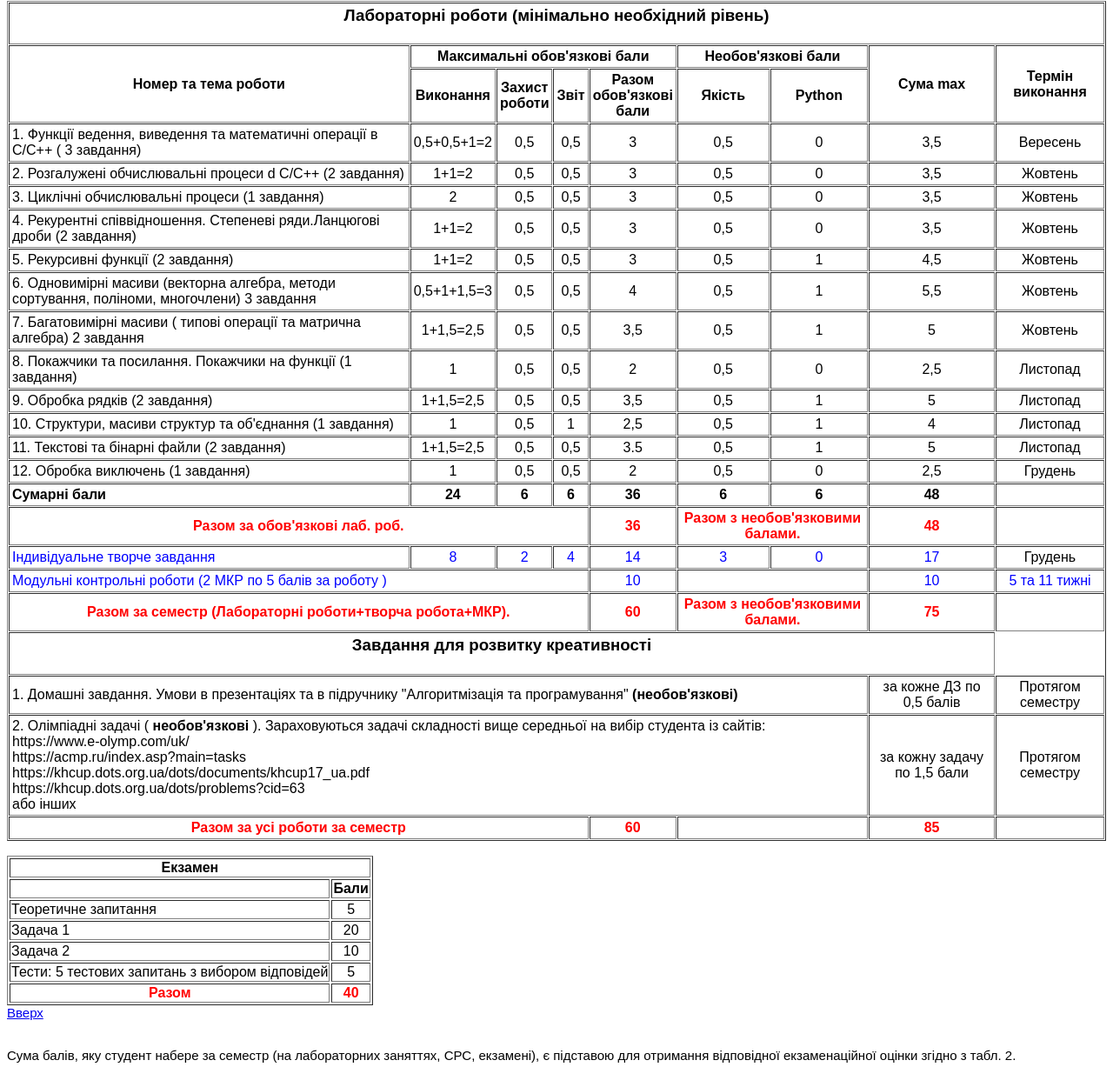
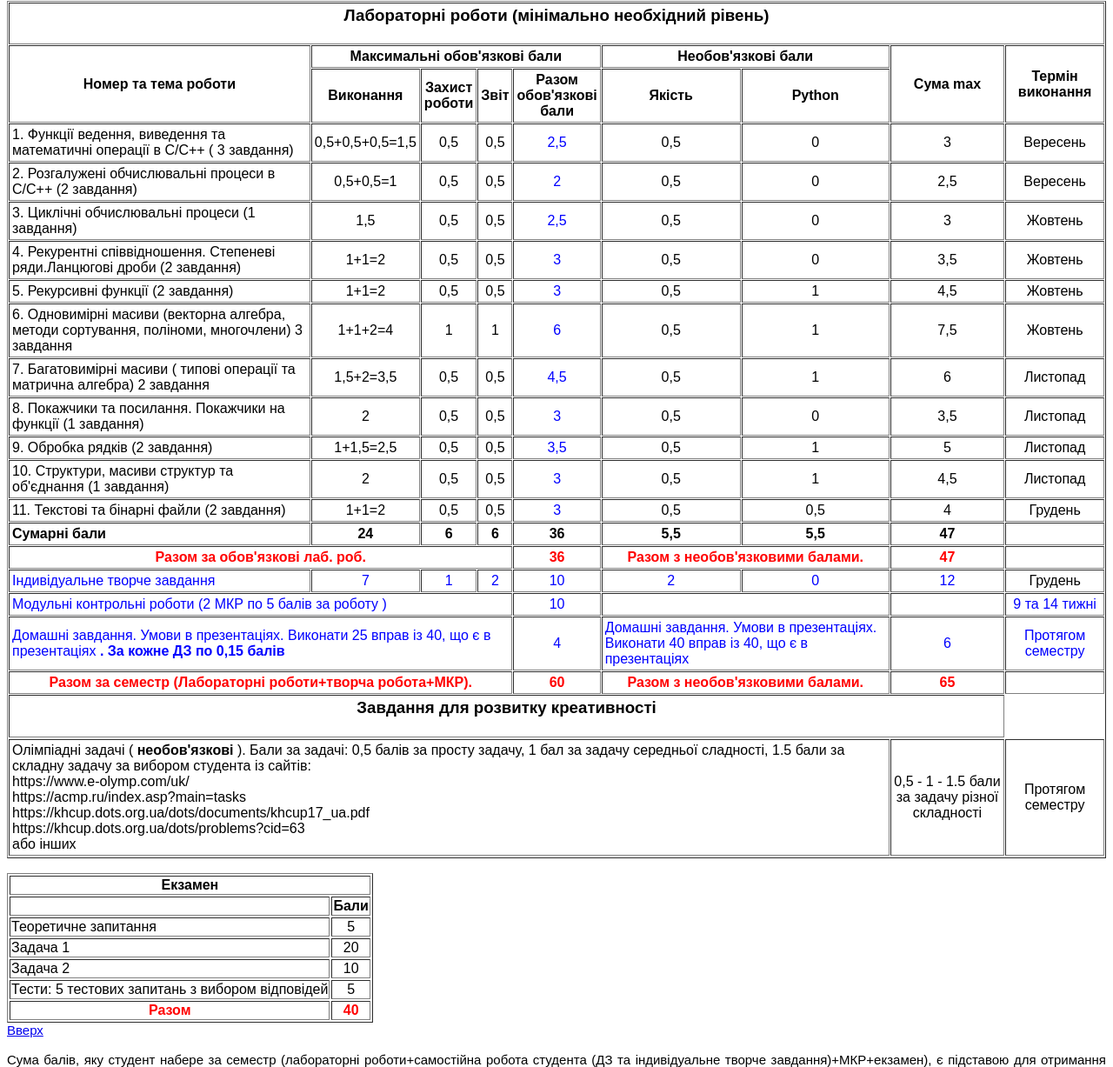
Before and after one commit to 0x99E/c_web, a plain HTML site: page rating.htm in a window 1280 px wide. Shown: the part 278-1505 px from the top of the page at 87% size. Drawn offline with Linux system fonts and the light colour scheme.

Commit message:
Added new rating system!

```diff
--- a/rating.htm
+++ b/rating.htm
@@ -3,16 +3,6 @@
 <title>Untitled Document</title>
 <meta http-equiv="Content-Type" content="text/html; charset=utf-8">
 <link rel="stylesheet" type="text/css" href="style.css">
-<!-- Global site tag (gtag.js) - Google Analytics -->
-<script
-<script async src="https://www.googletagmanager.com/gtag/js?id=G-VWZ3P28ZV2"></script>
-<script>
-  window.dataLayer = window.dataLayer || [];
-  function gtag(){dataLayer.push(arguments);}
-  gtag('js', new Date());
-
-  gtag('config', 'G-VWZ3P28ZV2');
-</script>
 </head>
 <body>
 <a name = "top"></a>
@@ -58,35 +48,35 @@
 
   <tr>
     <td>1. Функції ведення, виведення та математичні операції в C/C++ ( 3 завдання)</td>
-    <td align="center">0,5+0,5+1=2</td>
+    <td align="center">0,5+0,5+0,5=1,5</td>
     <td align="center">0,5</td>
     <td align="center">0,5</td>
-    <td align="center">3</td>
+    <td align="center"><font color="blue">2,5</font></td>
     <td align="center">0,5</td>,
     <td align="center">0</td>
-     <td align="center">3,5</td>
+     <td align="center">3</td>
     <td align="center">Вересень</td>
   </tr>
   <tr>
-    <td>2. Розгалужені обчислювальні процеси d C/C++ (2 завдання)</td>
-    <td align="center">1+1=2</td>
+    <td>2. Розгалужені обчислювальні процеси в C/C++ (2 завдання)</td>
+    <td align="center">0,5+0,5=1</td>
     <td align="center">0,5</td>
     <td align="center">0,5</td>
-    <td align="center">3</td>
+    <td align="center"><font color="blue">2</font></td>
     <td align="center">0,5</td>
     <td align="center">0</td>
-    <td align="center">3,5</td>
-    <td align="center">Жовтень</td>
+    <td align="center">2,5</td>
+    <td align="center">Вересень</td>
   </tr>
   <tr>
     <td>3. Циклічні обчислювальні процеси  (1 завдання)</td>
-    <td align="center">2</td>
+    <td align="center">1,5</td>
     <td align="center">0,5</td>
     <td align="center">0,5</td>
-    <td align="center">3</td>
+    <td align="center"><font color="blue">2,5</font></td>
     <td align="center">0,5</td>
     <td align="center">0</td>
-    <td align="center">3,5</td>
+    <td align="center">3</td>
     <td align="center">Жовтень</td>
   </tr>
   <tr>
@@ -94,7 +84,7 @@
     <td align="center">1+1=2</td>
     <td align="center">0,5</td>
     <td align="center">0,5</td>
-    <td align="center">3</td>
+    <td align="center"><font color="blue">3</font></td>
     <td align="center">0,5</td>
     <td align="center">0</td>
    <td align="center">3,5</td>
@@ -105,7 +95,7 @@
     <td align="center">1+1=2</td>
     <td align="center">0,5</td>
     <td align="center">0,5</td>
-    <td align="center">3</td>
+    <td align="center"><font color="blue">3</font></td>
     <td align="center">0,5</td>
     <td align="center">1</td>
      <td align="center">4,5</td>
@@ -113,35 +103,35 @@
   </tr>
    <tr>
     <td>6. Одновимірні масиви (векторна алгебра, методи сортування, поліноми, многочлени) 3 завдання</td>
-    <td align="center">0,5+1+1,5=3</td>
-    <td align="center">0,5</td>
-    <td align="center">0,5</td>
-    <td align="center">4</td>
+    <td align="center">1+1+2=4</td>
+    <td align="center">1</td>
+    <td align="center">1</td>
+    <td align="center"><font color="blue">6</font></td>
     <td align="center">0,5</td>
     <td align="center">1</td>
-    <td align="center">5,5</td>
+    <td align="center">7,5</td>
     <td align="center">Жовтень</td>
   </tr>
   <tr>
     <td>7. Багатовимірні масиви ( типові операції та  матрична алгебра) 2 завдання</td>
-    <td align="center">1+1,5=2,5</td>
+    <td align="center">1,5+2=3,5</td>
     <td align="center">0,5</td>
     <td align="center">0,5</td>
-    <td align="center">3,5</td>
+    <td align="center"><font color="blue">4,5</font></td>
     <td align="center">0,5</td>
     <td align="center">1</td>
-    <td align="center">5</td>
-    <td align="center">Жовтень</td>
+    <td align="center">6</td>
+    <td align="center">Листопад</td>
   </tr>
  <tr>
     <td>8. Покажчики та посилання. Покажчики на функції (1 завдання)</td>
-    <td align="center">1</td>
+    <td align="center">2</td>
     <td align="center">0,5</td>
     <td align="center">0,5</td>
-    <td align="center">2</td>
+    <td align="center"><font color="blue">3</font></td>
     <td align="center">0,5</td>
     <td align="center">0</td>
-    <td align="center">2,5</td>
+    <td align="center">3,5</td>
     <td align="center">Листопад</td>
   </tr>
   <tr>
@@ -149,7 +139,7 @@
     <td align="center">1+1,5=2,5</td>
     <td align="center">0,5</td>
     <td align="center">0,5</td>
-    <td align="center">3,5</td>
+    <td align="center"><font color="blue">3,5</font></td>
     <td align="center">0,5</td>
     <td align="center">1</td>
     <td align="center">5</td>
@@ -158,64 +148,54 @@
 
   <tr>
     <td>10. Структури, масиви структур та об'єднання (1 завдання)</td>
-    <td align="center">1</td>
+    <td align="center">2</td>
+    <td align="center">0,5</td>
+    <td align="center">0,5</td>
+    <td align="center"><font color="blue">3</font></td>
     <td align="center">0,5</td>
     <td align="center">1</td>
-    <td align="center">2,5</td>
-    <td align="center">0,5</td>
-    <td align="center">1</td>
-    <td align="center">4</td>
+    <td align="center">4,5</td>
     <td align="center">Листопад</td>
   </tr>
   <tr>
     <td>11. Текстові та бінарні файли (2 завдання)</td>
-    <td align="center">1+1,5=2,5</td>
+    <td align="center">1+1=2</td>
     <td align="center">0,5</td>
     <td align="center">0,5</td>
-    <td align="center">3.5</td>
-    <td align="center">0,5</td>
-    <td align="center">1</td>
-    <td align="center">5</td>
-    <td align="center">Листопад</td>
-  </tr>
-  <tr>
-    <td>12. Обробка виключень (1 завдання)</td>
-    <td align="center">1</td>
+    <td align="center"><font color="blue">3</font></td>
     <td align="center">0,5</td>
     <td align="center">0,5</td>
-    <td align="center">2</td>
-    <td align="center">0,5</td>
-    <td align="center">0</td>
-    <td align="center">2,5</td>
+    <td align="center">4</td>
     <td align="center">Грудень</td>
   </tr>
+
   <tr>
     <td><strong>Сумарні бали</strong> </td>
     <td align="center"><strong>24</strong></td>
     <td align="center"><strong>6</strong></td>
     <td align="center"><strong>6</strong></td>
     <td align="center"><strong>36</strong></td>
-    <td align="center"><strong>6</strong></td>
-    <td align="center"><strong>6</strong></td>
-    <td align="center"><strong>48</strong></td>
+    <td align="center"><strong>5,5</strong></td>
+    <td align="center"><strong>5,5</strong></td>
+    <td align="center"><strong>47</strong></td>
     <td align="center">&nbsp;</td>
   </tr>
   <tr>
     <td colspan="4" align="center"><strong><span style="color: #F00">Разом за обов'язкові лаб. роб.</span></strong></td>
     <td align="center"><strong><span style="color: #F00">36</span></strong></td>
   <td colspan="2" align="center"><strong><span style="color: #F00">Разом з необов'язковими балами.</span></strong></td>
-    <td align="center"><strong><span style="color: #F00">48</span></strong></td>
+    <td align="center"><strong><span style="color: #F00">47</span></strong></td>
     <td align="center">&nbsp;</td>
   </tr>
  <tr>
   <td><font color="blue">Індивідуальне творче завдання </font></td>
-    <td align="center"><font color="blue">8 </font></td>
+    <td align="center"><font color="blue">7 </font></td>
+    <td align="center"><font color="blue">1 </font></td>
     <td align="center"><font color="blue">2 </font></td>
-    <td align="center"><font color="blue">4 </font></td>
-    <td align="center"><font color="blue">14 </font></td>
-    <td align="center"><font color="blue">3 </font></td>
+    <td align="center"><font color="blue">10 </font></td>
+    <td align="center"><font color="blue">2 </font></td>
     <td align="center"><font color="blue">0 </font></td>
-    <td align="center"><font color="blue">17 </font></td>
+    <td align="center"><font color="blue">12 </font></td>
     <td align="center">Грудень</td>
     </tr>
 
@@ -223,37 +203,38 @@
     <td colspan="4"><font color="blue">Модульні контрольні роботи (2 МКР по 5 балів за роботу ) </font></td>
     <td align="center"><font color="blue">10  </font></td>
  <td colspan="2">&nbsp;</td>
-    <td align="center"><font color="blue">10  </font></td>
-    <td align="center"><font color="blue">5 та 11 тижні </font></td>
+<!>    <td align="center"><font color="blue">&nbsp; </font></td>
+    <td align="center"><font color="blue">9 та 14 тижні</font></td>
   </tr>
+ <tr>
+    <td colspan="4"><font color="blue">Домашні завдання. Умови в презентаціях. Виконати 25 вправ із 40, що є в презентаціях <strong> . За кожне ДЗ по 0,15 балів</strong> </font></td>
+    <td align="center"><font color="blue">4  </font></td>
+ <td colspan="2"> <font color="blue">Домашні завдання. Умови в презентаціях. Виконати 40 вправ із 40, що є в презентаціях <strong>  </font></td>
+    <td align="center"><font color="blue">6  </font></td>
+    <td align="center"><font color="blue">Протягом семестру</font></td>
+  </tr>
+
 <tr>
     <td colspan="4" align="center"><strong><span style="color: #F00">Разом за семестр (Лабораторні роботи+творча робота+МКР).</span></strong></td>
     <td align="center"><strong><span style="color: #F00">60</span></strong></td>
   <td colspan="2" align="center"><strong><span style="color: #F00">Разом з необов'язковими балами.</span></strong></td>
-    <td align="center"><strong><span style="color: #F00">75</span></strong></td>
+    <td align="center"><strong><span style="color: #F00">65</span></strong></td>
     <td align="center">&nbsp;</td>
   </tr>
   <tr>
     <td colspan="8" align="center"><strong><h3>Завдання для розвитку креативності </h3></strong></td>
   </tr>
   <tr>
-    <td colspan="7">1. Домашні завдання. Умови в презентаціях та в підручнику "Алгоритмізація та програмування" <strong> (необов'язкові)</strong></td>
-      <td align="center">за кожне ДЗ по 0,5 балів</td>
-    <td align="center">Протягом семестру</td>
-  </tr>
+
   <tr>
-    <td colspan="7">2. Олімпіадні задачі   ( <strong> необов'язкові </strong>). Зараховуються задачі складності вище середньої на вибір студента із сайтів: <br>
+    <td colspan="7">Олімпіадні задачі   ( <strong> необов'язкові </strong>). Бали за задачі: 0,5 балів за просту задачу, 1 бал за задачу середньої сладності, 1.5 бали за складну задачу за вибором студента із сайтів: <br>
        https://www.e-olymp.com/uk/  <br>https://acmp.ru/index.asp?main=tasks <br>https://khcup.dots.org.ua/dots/documents/khcup17_ua.pdf
           <br>https://khcup.dots.org.ua/dots/problems?cid=63 <br>або інших</td>
-    <td align="center">за кожну задачу по 1,5 бали</td>
+    <td align="center">0,5 - 1 - 1.5 бали <br> за задачу різної складності</td></td>
     <td align="center">Протягом семестру</td>
   </tr>
  <tr>
-    <td colspan="4" align="center"><strong><span style="color: #F00">Разом за усі роботи за семестр</span></strong></td>
-    <td align="center"><strong><span style="color: #F00">60</span></strong></td>
-     <td colspan="2">&nbsp;</td>
-    <td align="center"><strong><span style="color: #F00">85</td>
-    <td align="center">&nbsp;</td>
+
 
  </table>
 <br>
@@ -289,9 +270,8 @@
 </table>
 
 <a href = "#top">Вверх</a>
-<br>
-<br>
-<p>Сума балів, яку студент набере за семестр (на лабораторних заняттях, СРС, екзамені), є підставою для отримання відповідної екзаменаційної оцінки згідно з табл. 2.<br><a name = "2"></a></p>
+<br> <br>
+Сума балів, яку студент набере за семестр (лабораторні роботи+самостійна робота студента (ДЗ та індивідуальне творче завдання)+МКР+екзамен), є підставою для отримання відповідної загальної оцінки згідно з табл. 2.<br><a name = "2"></a></p>
 <p><em>Таблиця 2.</em> <strong>Відповідність рейтингу п'ятибальній системі</strong><br></p>
 <table border="1" cellspacing="1" cellpadding="3">
   <tr>
@@ -333,8 +313,13 @@
     <td align="center"> незадовільно    </td>
     <td align="center">незараховано</td>
         </tr>
+  </table>
 
-</table>
+<br>
+  <strong> <font color="red"><h3>
+Якщо студент протягом семестру набирає менше 20 балів, він не допускається до екзамену.
+    </h3></font></strong>
+<br>
 <a href = "#top">Вверх</a>
 <p><br>
 <h3>Критерії оцінювання</h3>
```
